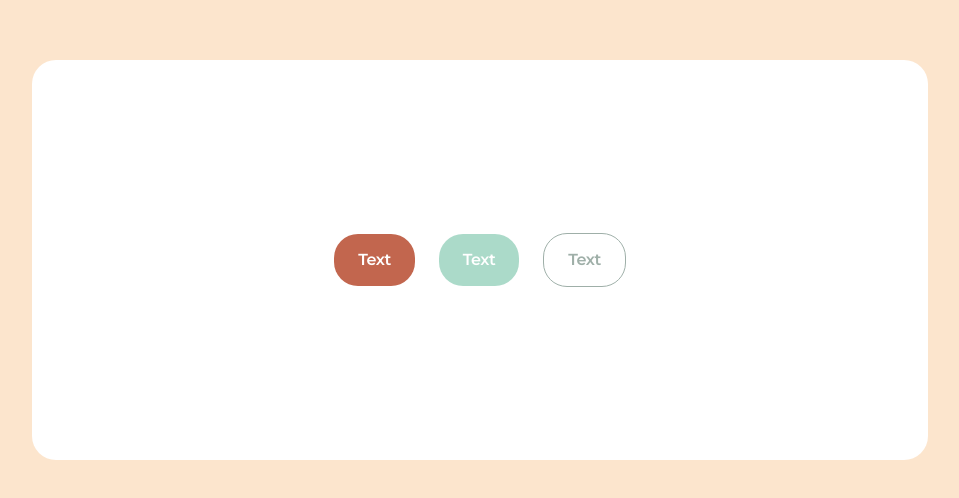
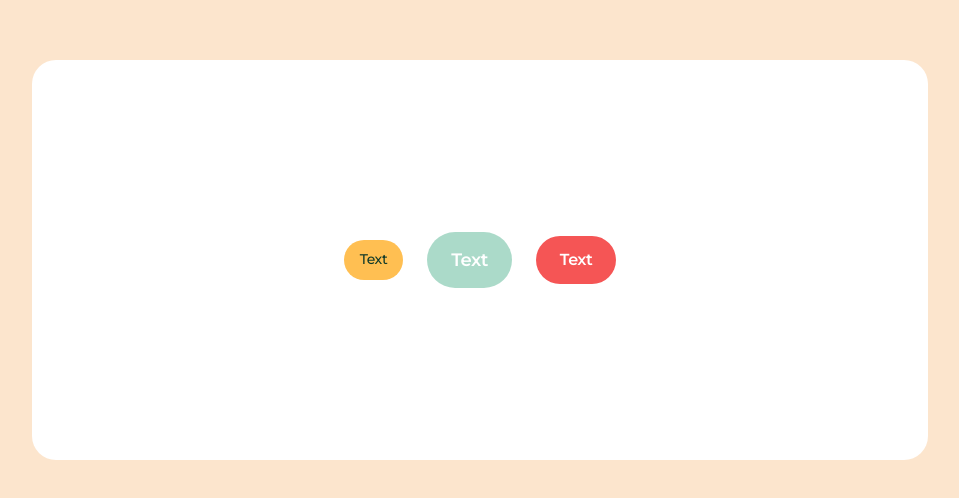
Before and after one commit to martaqh/buttons-gallery, a Vue app: page / in a window 1280 px wide. Shown: the part 140-638 px from the top of the page, without its empty margins (160-1119 px from the left). Built offline with nearby package versions, Linux system fonts and the light colour scheme.

Commit message:
Add sizing

```diff
--- a/src/App.vue
+++ b/src/App.vue
@@ -5,10 +5,15 @@ import BaseButton from "@/components/BaseButton.vue";
 <template>
   <main class="app">
     <div class="app__buttons-container">
-      <BaseButton color="orange"> </BaseButton>
-      <BaseButton href="http://www.risify.pl" color="green" disabled>
+      <BaseButton color="yellow" size="small"> </BaseButton>
+      <BaseButton
+        href="http://www.risify.pl"
+        color="green"
+        size="large"
+        disabled
+      >
       </BaseButton>
-      <BaseButton to="About" outlined disabled> </BaseButton>
+      <BaseButton to="About" color="red"> </BaseButton>
     </div>
   </main>
 </template>
--- a/src/components/BaseButton.vue
+++ b/src/components/BaseButton.vue
@@ -52,7 +52,7 @@ const textColor = computed(() => {
     :href="!disabled ? href : null"
     :to="to"
     :disabled="disabled"
-    :class="{ disabled: disabled, outlined: outlined }"
+    :class="{ disabled: disabled, outlined: outlined, [size]: size }"
   >
     <slot> Text </slot>
   </component>
@@ -60,7 +60,7 @@ const textColor = computed(() => {
 
 <style scoped>
 .base-button {
-  padding: 16px 24px;
+  padding: 14px 24px;
   height: fit-content;
   border-radius: 24px;
   background-color: v-bind("`var(--${color})`");
@@ -105,4 +105,22 @@ const textColor = computed(() => {
     background-color: white;
   }
 }
+
+.small {
+  padding: 10px 16px;
+  font-size: 14px;
+  font-weight: 500;
+  line-height: 140%;
+  letter-spacing: -0.42px;
+  border-radius: 20px;
+}
+
+.large {
+  padding: 16px 24px;
+  font-size: 18px;
+  font-weight: 600;
+  line-height: 135%;
+  letter-spacing: -0.54px;
+  border-radius: 28px;
+}
 </style>
```
